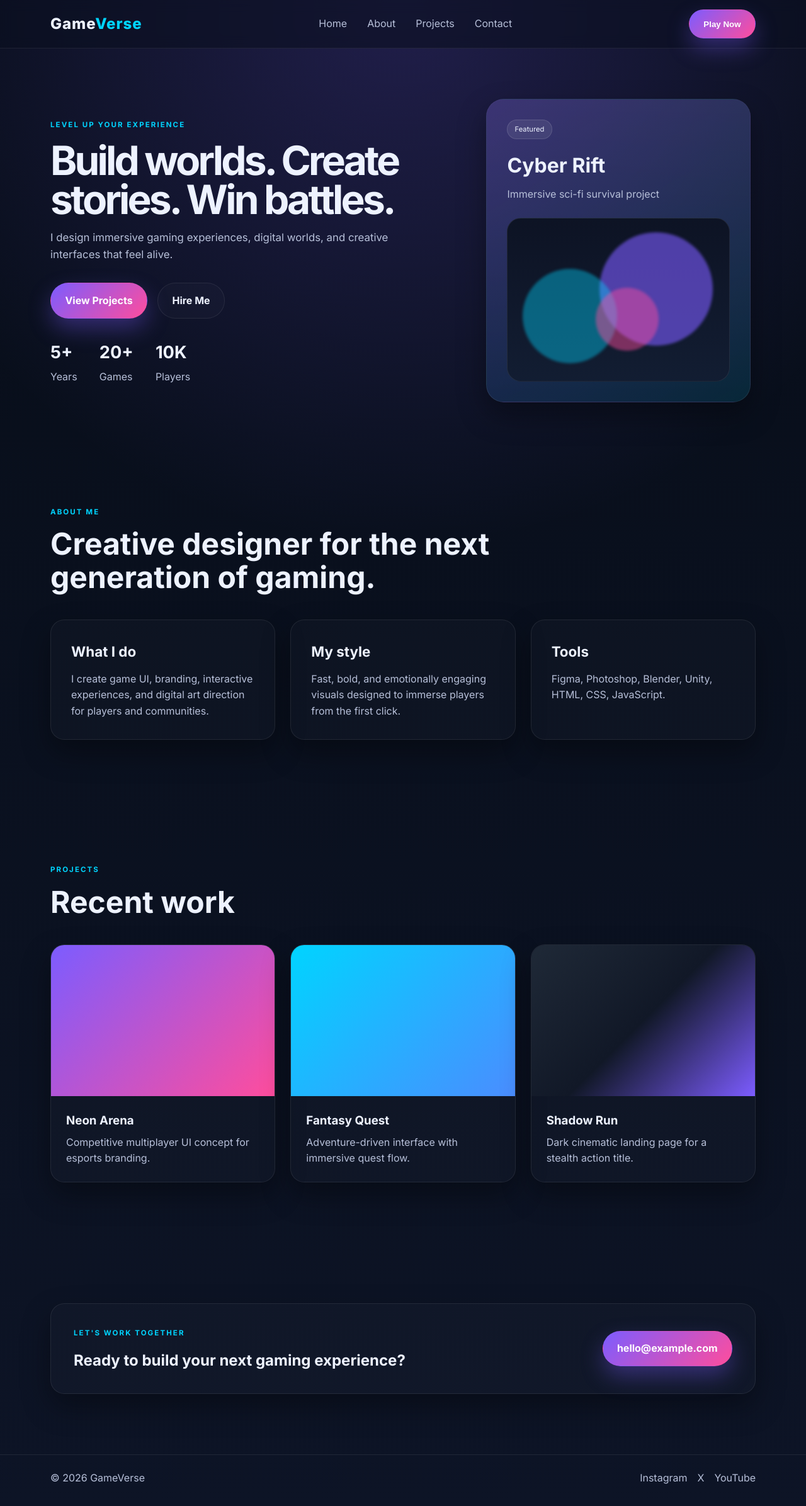
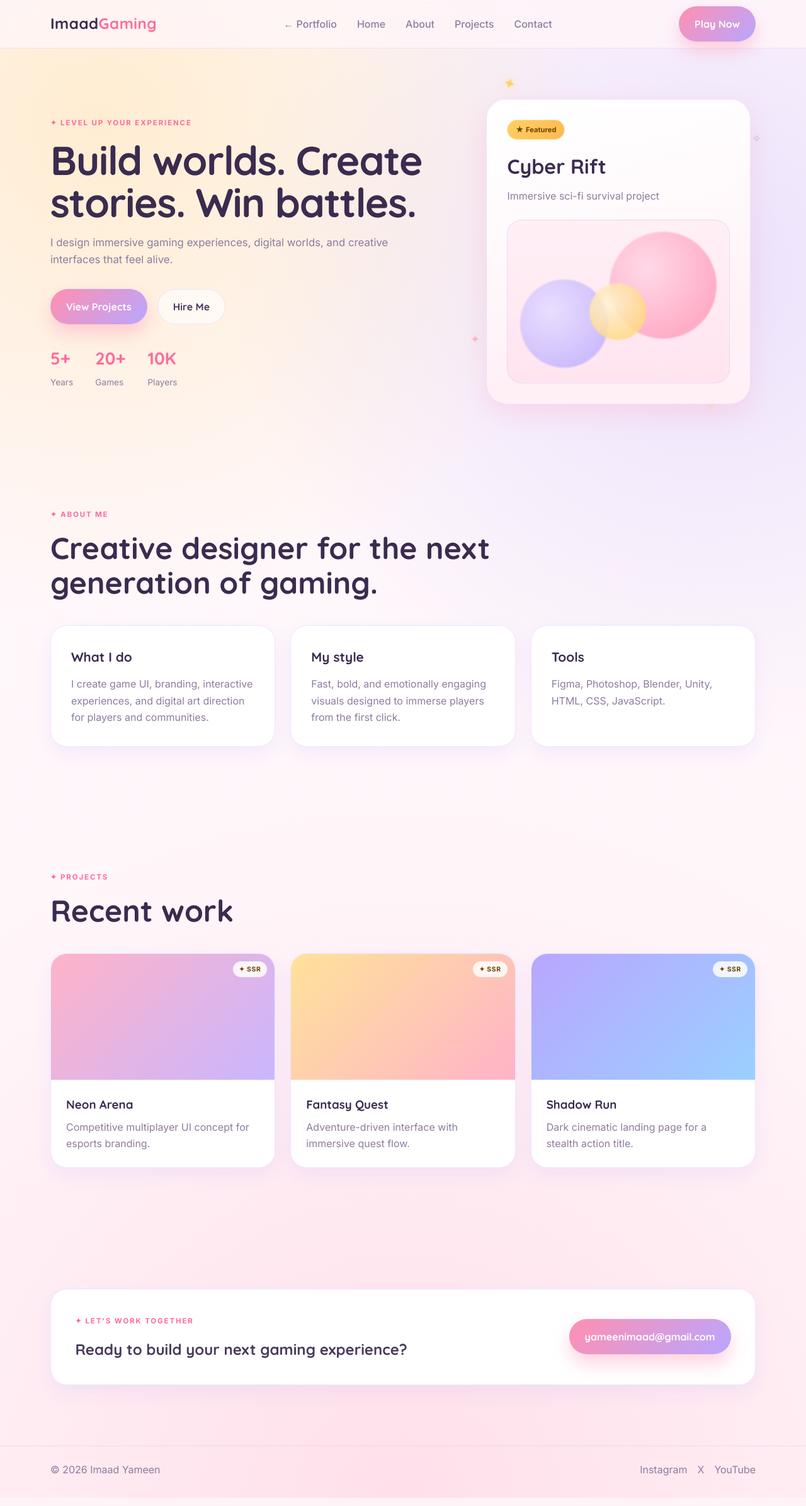
Before and after one commit to yameenimaad/Porfolio_IUKY, a PHP site: page /Portfoilos/Gamer/index.html in a window 1280 px wide. Shown: the whole page at 63% size. Run offline with PHP 8.4, Linux system fonts and the light colour scheme.

Commit message:
Add files via upload

```diff
--- a/Portfoilos/Gamer/index.html
+++ b/Portfoilos/Gamer/index.html
@@ -8,7 +8,7 @@
     <link rel="preconnect" href="https://fonts.googleapis.com" />
     <link rel="preconnect" href="https://fonts.gstatic.com" crossorigin />
     <link
-      href="https://fonts.googleapis.com/css2?family=Inter:wght@400;500;600;700;800&display=swap"
+      href="https://fonts.googleapis.com/css2?family=Quicksand:wght@400;500;600;700&family=Inter:wght@400;500;600;700;800&display=swap"
       rel="stylesheet"
     />
     <link rel="stylesheet" href="style.css" />
@@ -16,14 +16,15 @@
   <body>
     <header class="site-header">
       <div class="container nav">
-        <div class="logo">Game<span>Verse</span></div>
+        <div class="logo">Imaad<span>Gaming</span></div>
         <nav class="nav-links">
+          <a href="../../index.html">← Portfolio</a>
           <a href="#home">Home</a>
           <a href="#about">About</a>
           <a href="#projects">Projects</a>
           <a href="#contact">Contact</a>
         </nav>
-        <button class="btn btn-primary">Play Now</button>
+        <a href="#projects" class="btn btn-primary">Play Now</a>
       </div>
     </header>
 
@@ -49,6 +50,10 @@
           </div>
 
           <div class="hero-visual">
+            <span class="sparkle s1">✦</span>
+            <span class="sparkle s2">✧</span>
+            <span class="sparkle s3">✦</span>
+            <span class="sparkle s4">✧</span>
             <div class="game-card">
               <div class="badge">Featured</div>
               <h3>Cyber Rift</h3>
@@ -133,14 +138,14 @@
             <p class="eyebrow">LET'S WORK TOGETHER</p>
             <h2>Ready to build your next gaming experience?</h2>
           </div>
-          <a class="btn btn-primary" href="mailto:hello@example.com">hello@example.com</a>
+          <a class="btn btn-primary" href="mailto:yameenimaad@gmail.com">yameenimaad@gmail.com</a>
         </div>
       </section>
     </main>
 
     <footer class="site-footer">
       <div class="container footer-inner">
-        <p>© <span id="year"></span> GameVerse</p>
+        <p>© <span id="year"></span> Imaad Yameen</p>
         <div class="socials">
           <a href="#">Instagram</a>
           <a href="#">X</a>
--- a/Portfoilos/Gamer/style.css
+++ b/Portfoilos/Gamer/style.css
@@ -1,15 +1,16 @@
 :root {
-  --bg: #0b1020;
-  --bg-soft: #121a2d;
-  --panel: rgba(17, 24, 39, 0.8);
-  --card: #161f35;
-  --primary: #7c5cff;
-  --secondary: #00d4ff;
-  --accent: #ff4d9d;
-  --text: #edf2ff;
-  --muted: #b7c0d9;
-  --border: rgba(255, 255, 255, 0.08);
-  --shadow: 0 20px 45px rgba(0, 0, 0, 0.35);
+  --bg: #fff6fa;
+  --bg-soft: #ffeef6;
+  --panel: rgba(255, 255, 255, 0.85);
+  --card: #ffffff;
+  --primary: #ff8fb1;
+  --primary-deep: #ff6b9d;
+  --secondary: #b9a6ff;
+  --accent: #ffd166;
+  --text: #4a3b5c;
+  --muted: #8d7c9e;
+  --border: rgba(184, 164, 255, 0.25);
+  --shadow: 0 16px 40px rgba(255, 143, 177, 0.22);
 }
 
 * {
@@ -25,10 +26,16 @@ html {
 body {
   font-family: "Inter", sans-serif;
   background:
-    radial-gradient(circle at top, rgba(124, 92, 255, 0.22), transparent 35%),
-    linear-gradient(180deg, #070d18 0%, #0d1426 100%);
+    radial-gradient(circle at 12% 8%, rgba(255, 209, 102, 0.28), transparent 32%),
+    radial-gradient(circle at 88% 18%, rgba(185, 166, 255, 0.28), transparent 34%),
+    radial-gradient(circle at 50% 100%, rgba(255, 143, 177, 0.22), transparent 45%),
+    linear-gradient(180deg, #fff8fb 0%, var(--bg) 100%);
   color: var(--text);
-  line-height: 1.6;
+  line-height: 1.65;
+}
+
+h1, h2, h3, h4, .logo, .btn {
+  font-family: "Quicksand", "Inter", sans-serif;
 }
 
 img {
@@ -48,15 +55,20 @@ a {
 
 .section {
   padding: 6rem 0;
+  position: relative;
 }
 
 .eyebrow {
   display: inline-block;
-  letter-spacing: 0.18em;
+  letter-spacing: 0.16em;
   font-size: 0.72rem;
-  color: var(--secondary);
+  color: var(--primary-deep);
   font-weight: 700;
   margin-bottom: 1rem;
+}
+
+.eyebrow::before {
+  content: "✦ ";
 }
 
 .section-heading {
@@ -66,15 +78,17 @@ a {
 
 .section-heading h2 {
   font-size: clamp(2rem, 4vw, 3rem);
-  line-height: 1.1;
+  line-height: 1.15;
+  font-weight: 700;
+  color: #3b2b4f;
 }
 
 .site-header {
   position: sticky;
   top: 0;
   z-index: 20;
-  backdrop-filter: blur(10px);
-  background: rgba(11, 16, 32, 0.6);
+  backdrop-filter: blur(14px);
+  background: rgba(255, 246, 250, 0.75);
   border-bottom: 1px solid var(--border);
 }
 
@@ -88,12 +102,13 @@ a {
 
 .logo {
   font-size: 1.5rem;
-  font-weight: 800;
-  letter-spacing: 0.04em;
+  font-weight: 700;
+  letter-spacing: 0.02em;
+  color: #3b2b4f;
 }
 
 .logo span {
-  color: var(--secondary);
+  color: var(--primary-deep);
 }
 
 .nav-links {
@@ -101,6 +116,7 @@ a {
   align-items: center;
   gap: 2rem;
   color: var(--muted);
+  font-weight: 500;
 }
 
 .nav-links a {
@@ -108,37 +124,39 @@ a {
 }
 
 .nav-links a:hover {
-  color: var(--text);
+  color: var(--primary-deep);
 }
 
 .btn {
   display: inline-flex;
   align-items: center;
   justify-content: center;
-  padding: 0.9rem 1.4rem;
+  padding: 0.85rem 1.5rem;
   border-radius: 999px;
   font-weight: 700;
   border: 1px solid transparent;
-  transition: transform 0.2s ease, box-shadow 0.2s ease;
+  transition: transform 0.25s cubic-bezier(0.34, 1.56, 0.64, 1), box-shadow 0.25s ease;
 }
 
 .btn:hover {
-  transform: translateY(-2px);
+  transform: translateY(-3px) scale(1.02);
 }
 
 .btn-primary {
-  background: linear-gradient(135deg, var(--primary), var(--accent));
+  background: linear-gradient(135deg, var(--primary), var(--secondary));
   color: white;
-  box-shadow: 0 16px 35px rgba(124, 92, 255, 0.35);
+  box-shadow: 0 14px 28px rgba(255, 143, 177, 0.4);
 }
 
 .btn-secondary {
   border-color: var(--border);
-  background: rgba(255, 255, 255, 0.02);
+  background: rgba(255, 255, 255, 0.6);
+  color: var(--text);
 }
 
 .hero {
   padding: 5rem 0 4rem;
+  overflow: hidden;
 }
 
 .hero-grid {
@@ -149,10 +167,12 @@ a {
 }
 
 .hero-content h1 {
-  font-size: clamp(2.8rem, 5vw, 5rem);
-  line-height: 0.97;
-  letter-spacing: -0.06em;
+  font-size: clamp(2.6rem, 5vw, 4.4rem);
+  line-height: 1.05;
+  letter-spacing: -0.02em;
   margin-bottom: 1rem;
+  font-weight: 700;
+  color: #3b2b4f;
 }
 
 .hero-text {
@@ -184,23 +204,47 @@ a {
 
 .hero-stats strong {
   font-size: 1.7rem;
+  font-family: "Quicksand", sans-serif;
+  color: var(--primary-deep);
 }
 
 .hero-stats span {
   color: var(--muted);
+  font-size: 0.85rem;
 }
 
 .hero-visual {
   display: flex;
   justify-content: center;
+  position: relative;
+}
+
+/* Floating sparkles */
+.sparkle {
+  position: absolute;
+  color: var(--accent);
+  opacity: 0.85;
+  animation: sparkle-float 4.5s ease-in-out infinite;
+  pointer-events: none;
+  filter: drop-shadow(0 0 6px rgba(255, 209, 102, 0.6));
+}
+
+.sparkle.s1 { top: -6%; left: 8%; font-size: 22px; animation-delay: 0s; }
+.sparkle.s2 { top: 12%; right: -2%; font-size: 16px; animation-delay: 0.8s; color: var(--secondary); }
+.sparkle.s3 { bottom: 18%; left: -4%; font-size: 18px; animation-delay: 1.6s; color: var(--primary); }
+.sparkle.s4 { bottom: -4%; right: 14%; font-size: 24px; animation-delay: 2.2s; }
+
+@keyframes sparkle-float {
+  0%, 100% { transform: translateY(0) rotate(0deg) scale(1); opacity: 0.55; }
+  50% { transform: translateY(-14px) rotate(18deg) scale(1.15); opacity: 1; }
 }
 
 .game-card {
   position: relative;
   width: min(100%, 420px);
   padding: 2rem;
-  border-radius: 28px;
-  background: linear-gradient(150deg, rgba(124, 92, 255, 0.24), rgba(0, 212, 255, 0.12));
+  border-radius: 32px;
+  background: linear-gradient(160deg, #ffffff, #fff0f6 70%);
   border: 1px solid var(--border);
   box-shadow: var(--shadow);
   overflow: hidden;
@@ -210,24 +254,34 @@ a {
   content: "";
   position: absolute;
   inset: 0;
-  background: linear-gradient(180deg, rgba(255,255,255,0.05), transparent);
+  background: linear-gradient(180deg, rgba(255, 255, 255, 0.6), transparent);
 }
 
 .badge {
   position: relative;
   display: inline-flex;
-  background: rgba(255, 255, 255, 0.08);
-  border: 1px solid rgba(255, 255, 255, 0.12);
-  padding: 0.35rem 0.7rem;
+  align-items: center;
+  gap: 4px;
+  background: linear-gradient(135deg, var(--accent), #ffb84d);
+  border: 1px solid rgba(255, 255, 255, 0.6);
+  color: #6b4400;
+  padding: 0.35rem 0.8rem;
   border-radius: 999px;
   font-size: 0.7rem;
+  font-weight: 700;
   margin-bottom: 1rem;
+}
+
+.badge::before {
+  content: "★";
 }
 
 .game-card h3 {
   position: relative;
   font-size: 2rem;
   margin-bottom: 0.5rem;
+  color: #3b2b4f;
+  font-weight: 700;
 }
 
 .game-card p {
@@ -239,49 +293,50 @@ a {
   position: relative;
   height: 260px;
   margin-top: 1.5rem;
-  border-radius: 22px;
-  background: linear-gradient(180deg, #0d1324 0%, #121d32 100%);
-  border: 1px solid rgba(255,255,255,0.08);
+  border-radius: 24px;
+  background: linear-gradient(180deg, #fff0f6 0%, #ffe4ef 100%);
+  border: 1px solid var(--border);
   overflow: hidden;
 }
 
 .circle {
   position: absolute;
   border-radius: 50%;
-  filter: blur(2px);
+  filter: blur(1px);
+  opacity: 0.85;
 }
 
 .circle.one {
-  width: 180px;
-  height: 180px;
-  background: rgba(124, 92, 255, 0.6);
-  right: 26px;
-  top: 22px;
+  width: 170px;
+  height: 170px;
+  background: radial-gradient(circle at 35% 35%, #ffd6e5, var(--primary));
+  right: 20px;
+  top: 18px;
 }
 
 .circle.two {
-  width: 150px;
-  height: 150px;
-  background: rgba(0, 212, 255, 0.4);
-  left: 24px;
-  bottom: 28px;
+  width: 140px;
+  height: 140px;
+  background: radial-gradient(circle at 35% 35%, #e6ddff, var(--secondary));
+  left: 20px;
+  bottom: 24px;
 }
 
 .circle.three {
-  width: 100px;
-  height: 100px;
-  background: rgba(255, 77, 157, 0.45);
-  left: 140px;
-  top: 110px;
+  width: 90px;
+  height: 90px;
+  background: radial-gradient(circle at 35% 35%, #fff3d6, var(--accent));
+  left: 130px;
+  top: 100px;
 }
 
 .about-card,
 .project-card,
 .contact-box {
-  background: rgba(255, 255, 255, 0.02);
+  background: var(--card);
   border: 1px solid var(--border);
-  border-radius: 22px;
-  box-shadow: var(--shadow);
+  border-radius: 26px;
+  box-shadow: 0 12px 30px rgba(185, 166, 255, 0.16);
 }
 
 .about-grid {
@@ -292,11 +347,18 @@ a {
 
 .about-card {
   padding: 2rem;
+  transition: transform 0.25s ease, box-shadow 0.25s ease;
+}
+
+.about-card:hover {
+  transform: translateY(-4px);
+  box-shadow: 0 18px 36px rgba(255, 143, 177, 0.2);
 }
 
 .about-card h3 {
   margin-bottom: 0.8rem;
-  font-size: 1.4rem;
+  font-size: 1.3rem;
+  color: #3b2b4f;
 }
 
 .about-card p {
@@ -311,22 +373,43 @@ a {
 
 .project-card {
   overflow: hidden;
+  transition: transform 0.25s ease, box-shadow 0.25s ease;
+}
+
+.project-card:hover {
+  transform: translateY(-6px);
+  box-shadow: 0 20px 40px rgba(255, 143, 177, 0.25);
 }
 
 .project-image {
-  height: 240px;
+  height: 200px;
+  position: relative;
+}
+
+.project-image::after {
+  content: "✦ SSR";
+  position: absolute;
+  top: 12px;
+  right: 12px;
+  font-size: 0.65rem;
+  font-weight: 700;
+  letter-spacing: 0.06em;
+  color: #6b4400;
+  background: rgba(255, 255, 255, 0.85);
+  padding: 4px 10px;
+  border-radius: 999px;
 }
 
 .gradient-one {
-  background: linear-gradient(135deg, #7c5cff, #ff4d9d);
+  background: linear-gradient(135deg, #ffb3c8, #c9b6ff);
 }
 
 .gradient-two {
-  background: linear-gradient(135deg, #00d4ff, #4a8dff);
+  background: linear-gradient(135deg, #ffe29a, #ffb3c8);
 }
 
 .gradient-three {
-  background: linear-gradient(135deg, #1f2937, #111827, #7c5cff);
+  background: linear-gradient(135deg, #b9a6ff, #9ad0ff);
 }
 
 .project-info {
@@ -335,6 +418,7 @@ a {
 
 .project-info h3 {
   margin-bottom: 0.45rem;
+  color: #3b2b4f;
 }
 
 .project-info p {
@@ -346,7 +430,7 @@ a {
   align-items: center;
   justify-content: space-between;
   gap: 1.5rem;
-  padding: 2rem 2.25rem;
+  padding: 2.2rem 2.4rem;
 }
 
 .site-footer {
@@ -365,6 +449,14 @@ a {
 .socials {
   display: flex;
   gap: 1rem;
+}
+
+.socials a {
+  transition: color 0.2s ease;
+}
+
+.socials a:hover {
+  color: var(--primary-deep);
 }
 
 @media (max-width: 900px) {
```
